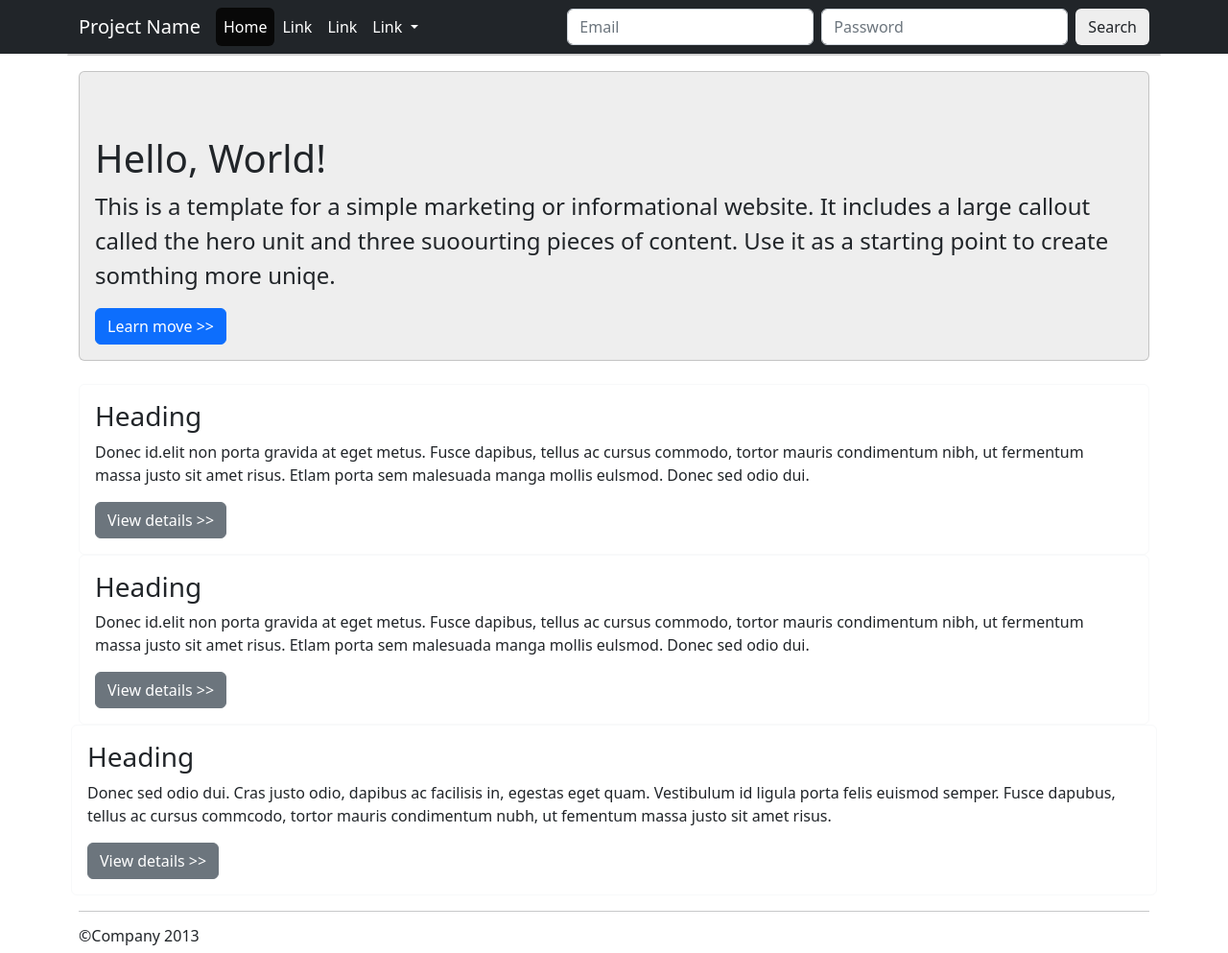
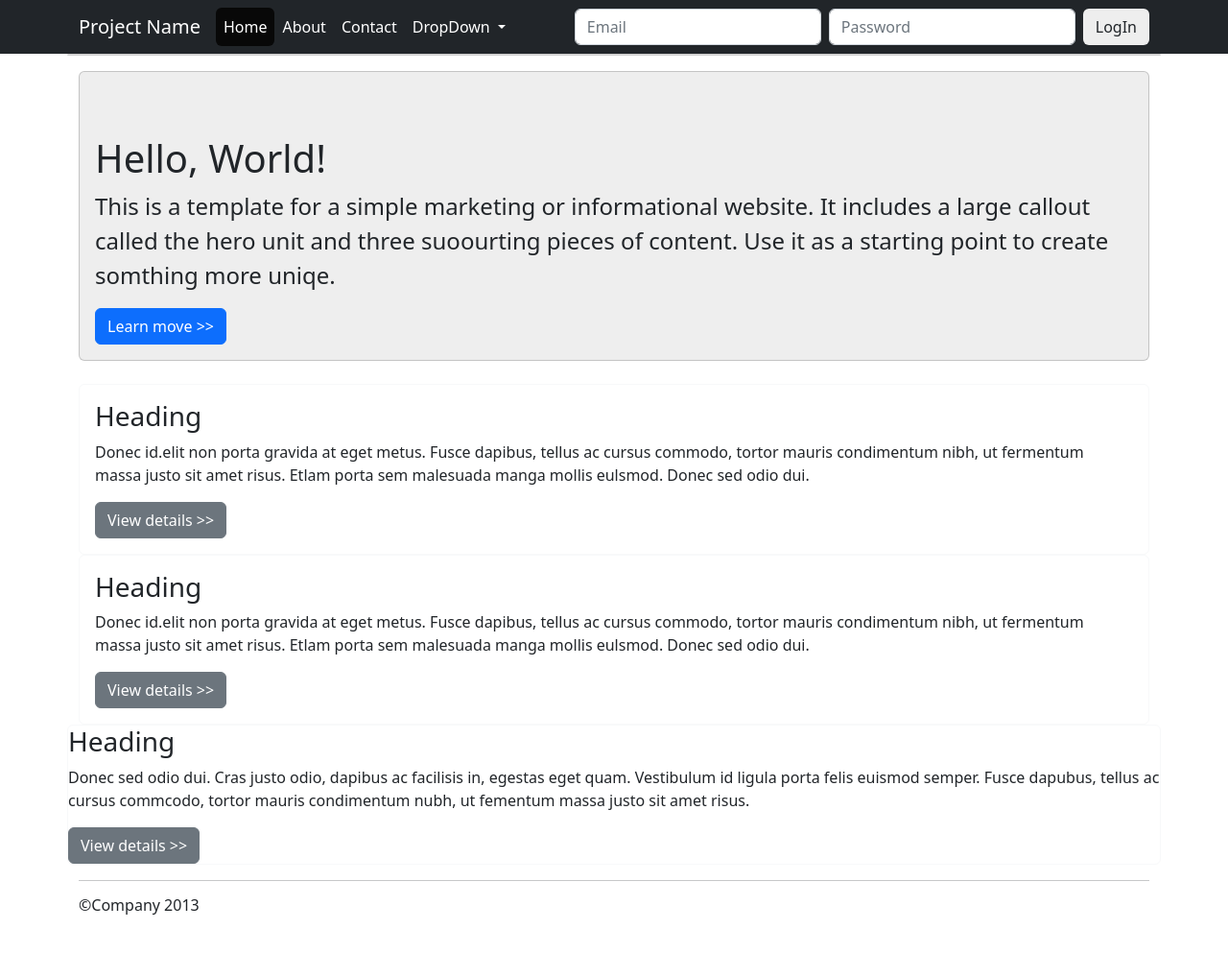
Before and after one commit to Manar-Olimat/bootstrap, a plain HTML site: page index.html in a window 1280 px wide. Shown: the whole page at 96% size. After the commit the page ends 961 px from the top, so only its background shows below. Drawn offline with nearby package versions, Linux system fonts and the light colour scheme; files that its build step writes are made by us from their sources.

Commit message:
index moved

```diff
--- a/html/index.html
+++ b/index.html
@@ -6,7 +6,7 @@
     <meta name="viewport" content="width=device-width, initial-scale=1.0">
     <link href="https://cdn.jsdelivr.net/npm/bootstrap@5.2.0/dist/css/bootstrap.min.css" rel="stylesheet" integrity="sha384-gH2yIJqKdNHPEq0n4Mqa/HGKIhSkIHeL5AyhkYV8i59U5AR6csBvApHHNl/vI1Bx" crossorigin="anonymous">
     <title>Document</title>
-   <link rel="stylesheet" href="style.css">
+   <link rel="stylesheet" href="./style.css">
 </head>
 <body>
     <header>
@@ -23,16 +23,16 @@
               <a class="nav-link active" aria-current="page" href="#">Home</a>
             </li>
             <li class="nav-item">
-              <a class="nav-link" href="#">Link</a>
+              <a class="nav-link" href="#">About</a>
             </li>
 
             </li>
             <li class="nav-item">
-                <a class="nav-link" href="#">Link</a>
+                <a class="nav-link" href="#">Contact</a>
             </li>
             <li class="nav-item dropdown">
                 <a class="nav-link dropdown-toggle" href="#" role="button" data-bs-toggle="dropdown" aria-expanded="false">
-                  Link
+                  DropDown
                 </a>
                 <ul class="dropdown-menu">
                   <li><a class="dropdown-item" href="#">Action</a></li>
@@ -44,7 +44,7 @@
           <form class="d-flex" role="search">
               <input class="form-control me-2" type="text" placeholder="Email" aria-label="Email">
               <input class="form-control me-2" type="text" placeholder="Password" aria-label="Password">
-              <button class="btn " type="submit">Search</button>
+              <button class="btn " type="submit">LogIn</button>
           </form>
         </div>
       </div>
@@ -91,9 +91,9 @@
             </div>
           </div>
         </div>
-        <div class="col-xxl-4 gx-2">
-            <div class="card border-light">
-                <div class="card-body">
+        <div class="col-xxl-4 gx-2 p-0">
+            <div class="card border-light ps-0">
+                <div class="card-body p-0">
               <h5 class="card-title fs-3">Heading</h5>
               <p class="card-text " id="wetermelon">Donec sed odio dui. Cras justo odio, dapibus ac facilisis in, egestas eget quam. Vestibulum id ligula porta felis euismod semper. Fusce dapubus, tellus ac cursus commcodo, tortor mauris condimentum nubh, ut fementum massa justo sit amet risus.</p>
             <a href="#" class="btn btn-secondary fs-6">View details >></a>
```
